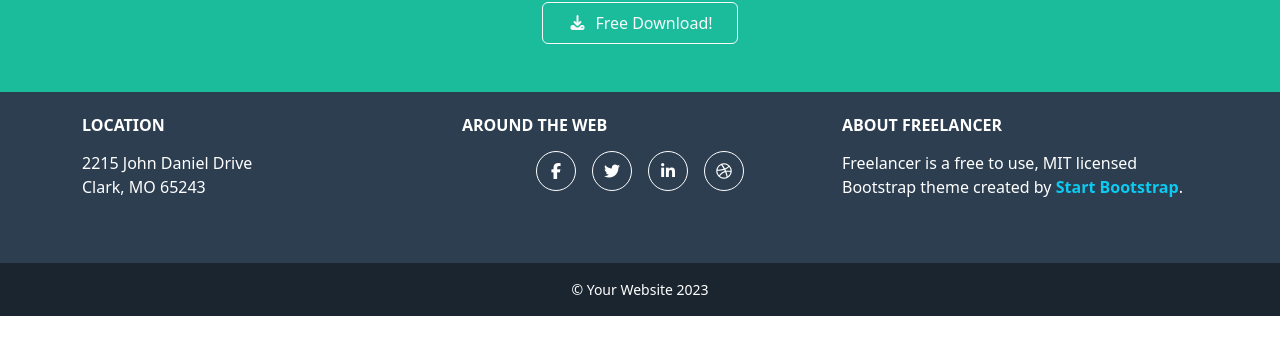
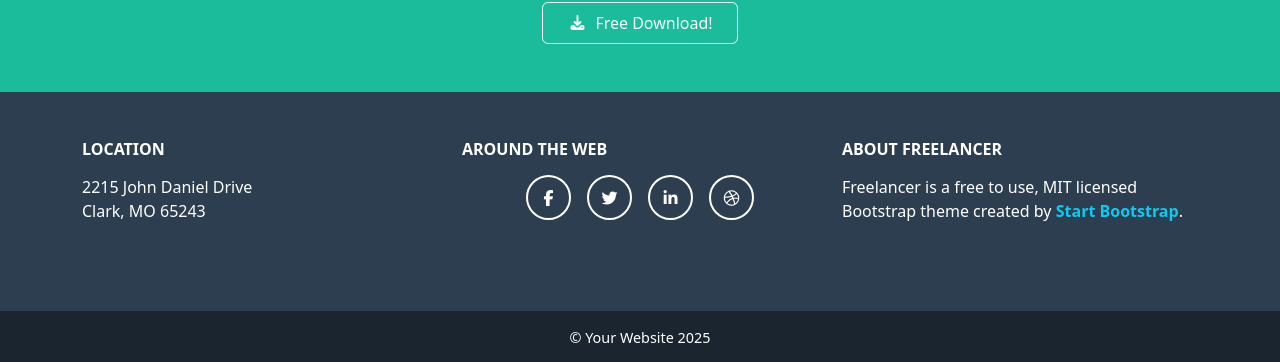
Before and after one commit to AbdullahShwareb/first-react, a React (Vite) app: page / in a window 1280 px wide. Shown: the part 1913-2275 px from the top of the page. Before the commit the page ends 2229 px from the top, so only its background shows below. Built offline with nearby package versions, Linux system fonts and the light colour scheme.

Commit message:
edit footer module.css

```diff
--- a/src/components/footer/footer.css
+++ /dev/null
@@ -1,44 +0,0 @@
-:root {
-    --footer-bg: #2c3e50;
-    --footer-dark: #1a252f;
-}
-
-.custom-footer {
-    background-color: var(--footer-bg);
-    color: #fff;
-}
-
-.footer-section {
-    padding-top: 1.5rem;
-    padding-bottom: 1.5rem;
-}
-
-.custom-footer h6 {
-    text-transform: uppercase;
-    font-weight: 700;
-    margin-bottom: 1rem;
-}
-
-.btn-social {
-    width: 40px;
-    height: 40px;
-    border: 1px solid #fff;
-    color: #fff;
-    font-size: 16px;
-    display: inline-flex;
-    align-items: center;
-    justify-content: center;
-    transition: 0.3s ease;
-}
-
-.btn-social:hover {
-    background-color: #1abc9c;
-    border-color: #1abc9c;
-    color: #fff;
-}
-
-.footer-bottom {
-    background-color: var(--footer-dark);
-    font-size: 14px;
-    padding: 0.8rem;
-}
--- a/src/components/footer/footer.jsx
+++ b/src/components/footer/footer.jsx
@@ -1,57 +1,50 @@
-import './footer.css';
+import styles from './footer.module.css';
 
-function Footer() {
+export default function Footer() {
   return (
-    <footer className="custom-footer text-center text-lg-start text-white">
-      <section className="footer-section pt-4 pb-4">
-        <div className="container text-center text-md-start">
+    <footer className={styles.footer}>
+      <div className="container text-center text-md-start py-5">
         <div className="row justify-content-center">
 
-            <div className="col-md-4 mb-4">
+          <div className="col-md-4 mb-4 text-white">
             <h6 className="text-uppercase fw-bold mb-3">Location</h6>
             <p className="mb-0">2215 John Daniel Drive</p>
             <p>Clark, MO 65243</p>
           </div>
 
-            <div className="col-md-4 mb-4">
+          <div className="col-md-4 mb-4 text-white">
             <h6 className="text-uppercase fw-bold mb-3">Around the Web</h6>
             <div className="d-flex justify-content-center gap-3">
-                <a href="#" className="btn btn-outline-light btn-social rounded-circle">
+              <a href="#" className={`${styles.iconBtn} btn btn-outline-light rounded-circle`}>
                 <i className="fab fa-facebook-f"></i>
               </a>
-                <a href="#" className="btn btn-outline-light btn-social rounded-circle">
+              <a href="#" className={`${styles.iconBtn} btn btn-outline-light rounded-circle`}>
                 <i className="fab fa-twitter"></i>
               </a>
-                <a href="#" className="btn btn-outline-light btn-social rounded-circle">
+              <a href="#" className={`${styles.iconBtn} btn btn-outline-light rounded-circle`}>
                 <i className="fab fa-linkedin-in"></i>
               </a>
-                <a href="#" className="btn btn-outline-light btn-social rounded-circle">
+              <a href="#" className={`${styles.iconBtn} btn btn-outline-light rounded-circle`}>
                 <i className="fab fa-dribbble"></i>
               </a>
             </div>
           </div>
 
-            <div className="col-md-4 mb-4">
+          <div className="col-md-4 mb-4 text-white">
             <h6 className="text-uppercase fw-bold mb-3">About Freelancer</h6>
             <p className="mb-0">
               Freelancer is a free to use, MIT licensed Bootstrap theme created by{' '}
-                <a
-                  href="https://startbootstrap.com"
-                  className="text-decoration-none text-info fw-semibold"
-                >
+              <a href="https://startbootstrap.com" className="text-info text-decoration-none fw-semibold">
                 Start Bootstrap
               </a>.
             </p>
           </div>
         </div>
       </div>
-      </section>
 
-      <div className="footer-bottom text-center p-3">
-        © Your Website 2023
+      <div className={styles.bottom}>
+        © Your Website 2025
       </div>
     </footer>
   );
 }
-
-export default Footer;
--- /dev/null
+++ b/src/components/footer/footer.module.css
@@ -0,0 +1,28 @@
+.footer {
+    background-color: #2c3e50;
+}
+
+.iconBtn {
+    width: 45px;
+    height: 45px;
+    display: inline-flex;
+    align-items: center;
+    justify-content: center;
+    border: 2px solid #fff !important;
+    color: #fff !important;
+    transition: all 0.3s ease;
+}
+
+.iconBtn:hover {
+    background-color: #1abc9c !important;
+    border-color: #1abc9c !important;
+    color: #fff !important;
+}
+
+.bottom {
+    background-color: #1a252f;
+    text-align: center;
+    padding: 1rem 0;
+    color: #fff;
+    font-size: 0.9rem;
+}
```
Lines whose indentation alone changed are shown as unchanged.
